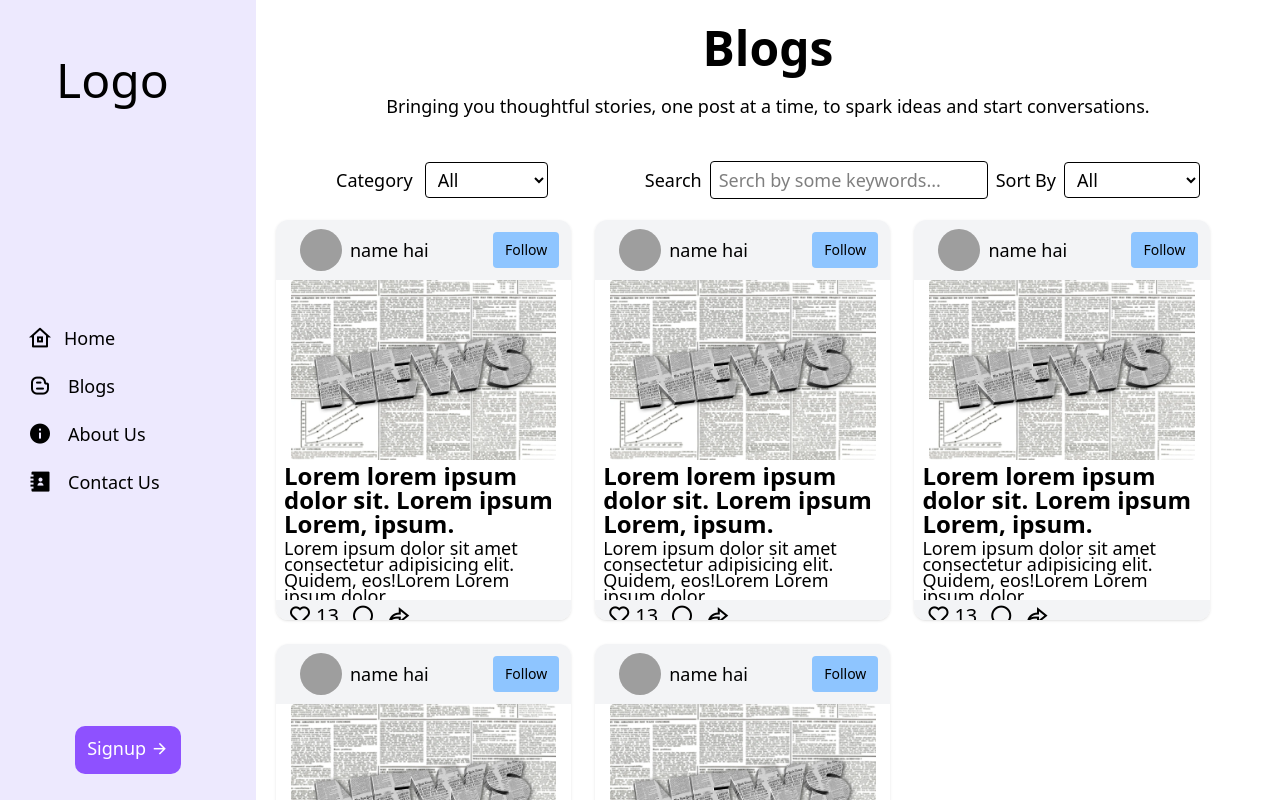
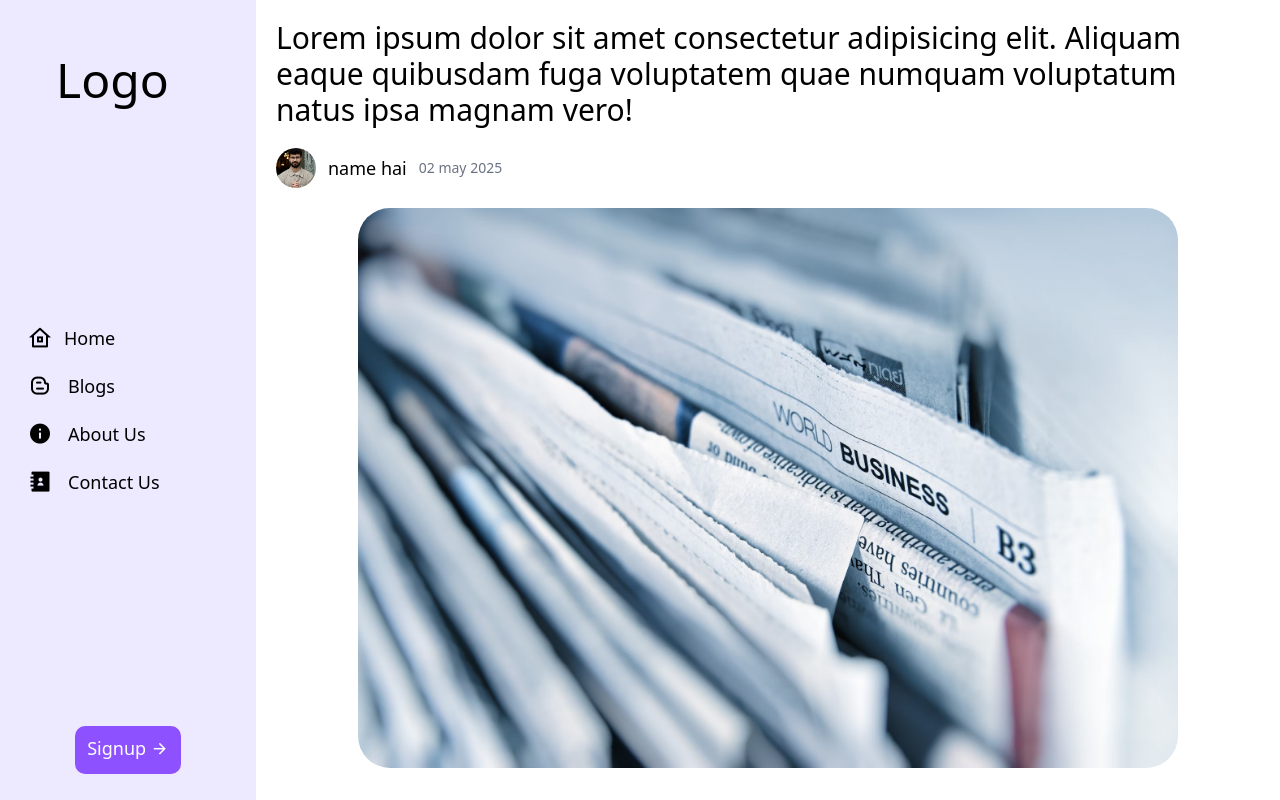
Before and after one commit to ShIreen66/blog-project-frontend, a React (Vite) app: page / in a window 1280 px wide. Built offline with nearby package versions, Linux system fonts and the light colour scheme; grey boxes are pictures that could not be loaded; a web font is replaced by a local one.

Commit message:
feat: add SingleBlog component and update HomeFeed to display it; enhance Blogs layout

```diff
--- a/src/component/Blogs.jsx
+++ b/src/component/Blogs.jsx
@@ -3,7 +3,7 @@ import Footer from "./Footer";
 
 const Blogs = () => {
   return (
-    <div className="w-full h-screen overflow-y-auto px-5">
+    <div className="w-full h-screen overflow-y-auto ">
       <h1 className="text-center pt-6 font-extrabold text-5xl">Blogs</h1>
       <p className="text-center my-5 font-medium text-lg">
         Bringing you thoughtful stories, one post at a time, to spark ideas and
@@ -50,9 +50,9 @@ const Blogs = () => {
           </select>
         </div>
       </div>
-      <div className="w-full  flex gap-6  flex-wrap">
+      <div className="w-full  flex gap-6  flex-wrap px-5">
         <div className="card h-100 w-[30%]  flex flex-col justify-between rounded-xl overflow-hidden shadow-sm">
-          <div className="w-full h-[15%] bg-[#f3f4f6]   flex   gap-2 items-center justify-between px-3">
+          <div className="w-full h-[15%] bg-violet-100  flex   gap-2 items-center justify-between px-3">
             <div className="h-full flex  gap-2 items-center px-3">
               <img
                 src="https://images.unsplash.com/photo-1438761681033-6461ffad8d80?w=600&auto=format&fit=crop&q=60&ixlib=rb-4.1.0&ixid=M3wxMjA3fDB8MHxzZWFyY2h8Mnx8cGVyc29ufGVufDB8fDB8fHww"
@@ -62,7 +62,7 @@ const Blogs = () => {
               <p className="text-lg font-medium">name hai </p>
             </div>
 
-            <button className="cursor-pointer text-sm font-medium bg-blue-300 px-3 py-2 rounded">
+            <button className="cursor-pointer text-sm font-medium  bg-violet-400 px-3 py-2 rounded text-white">
               Follow
             </button>
             {/* <button className="text-sm font-medium border-blue-300 border-2 px-3 py-2 rounded">unfollow</button> */}
@@ -83,7 +83,7 @@ const Blogs = () => {
             eos!Lorem Lorem ipsum dolor ...
           </p>
 
-          <div className=" w-full h-[10%] bg-[#f3f4f6]  flex items-center px-3 gap-3">
+          <div className=" w-full h-[10%] bg-violet-100 flex items-center px-3 gap-3">
             <p className="flex items-center text-xl font-medium gap-1">
               <i class="ri-heart-line text-2xl cursor-pointer"></i> <p>13</p>
             </p>
@@ -102,7 +102,7 @@ const Blogs = () => {
               <p className="text-lg font-medium">name hai </p>
             </div>
 
-            <button className="cursor-pointer text-sm font-medium bg-blue-300 px-3 py-2 rounded">
+            <button className="cursor-pointer text-sm font-medium bg-blue-300 px-3 py-2 rounded ">
               Follow
             </button>
             {/* <button className="text-sm font-medium border-blue-300 border-2 px-3 py-2 rounded">unfollow</button> */}
--- /dev/null
+++ b/src/component/SingleBlog.jsx
@@ -0,0 +1,80 @@
+import React from "react";
+import Footer from "./Footer";
+
+const SingleBlog = () => {
+  return (
+    <div>
+      <div className="w-full h-screen overflow-y-auto">
+        <h2 className="m-5 text-3xl font-medium  ">
+          Lorem ipsum dolor sit amet consectetur adipisicing elit. Aliquam eaque
+          quibusdam fuga voluptatem quae numquam voluptatum natus ipsa magnam
+          vero!
+        </h2>
+        <div className="flex items-center gap-3 m-5">
+          <img
+            src="premium_photo.avif"
+            alt=""
+            className="w-10 aspect-square object-cover rounded-full"
+          />
+          <h2 className="font-medium text-lg">name hai </h2>
+          <p className="text-gray-500 font-medium text-sm">02 may 2025</p>
+        </div>
+        <div className="w-[80%]  h-[70vh] mx-auto    ">
+          {" "}
+          <img
+            src="content.avif"
+            alt=""
+            className="w-full  h-full object-cover  mx-auto rounded-4xl hover:scale-y-110 "
+          />
+        </div>
+        <p className="m-10 text-justify text-lg">
+          Lorem ipsum dolor sit amet consectetur adipisicing elit. Cum dolores
+          est, optio doloremque natus vero temporibus et asperiores. Sed quod
+          nesciunt id nam temporibus, beatae quae! Facere dolorem eos in aperiam
+          mollitia placeat ducimus consequuntur! Sit ipsam culpa consequatur
+          impedit aliquam aliquid neque corporis omnis quos dolorem molestiae ea
+          adipisci, a voluptates explicabo nostrum et error cumque illum
+          doloribus labore. Assumenda nobis deserunt et tempore sunt quos
+          tenetur aspernatur natus nesciunt dicta. Ratione ad laudantium nam sed
+          cum dolor. Dignissimos expedita aperiam dicta eveniet illo sequi porro
+          quod. Consequuntur officiis provident quas sit in sapiente ab, tempore
+          consectetur. Ratione, exercitationem. Lorem ipsum dolor sit amet
+          consectetur adipisicing elit. Iste suscipit nesciunt debitis hic
+          blanditiis amet modi vero cupiditate repellat quibusdam veniam,
+          asperiores unde praesentium. Delectus vero dolores eius, ut illo
+          ratione quos.
+          <br /> Adipisci dolor ad enim. Dolor nesciunt beatae unde nisi sed eos
+          sequi expedita veritatis iusto nobis aut, voluptate illo eaque alias
+          possimus sint blanditiis, architecto impedit id ab. Iusto hic incidunt
+          perspiciatis earum doloribus ea velit sapiente assumenda molestiae
+          facere exercitationem ipsa, cumque quos officiis. Amet impedit, eius
+          omnis, in molestias quo explicabo cum ex dolore harum repudiandae qui
+          dignissimos magnam facere nesciunt maxime at nemo neque praesentium.
+        </p>
+
+        <div className=" w-full h-[5%]   flex items-center px-10 mt-5 gap-3 ">
+          <p className="flex items-center text-xl font-medium gap-1">
+            <i class="ri-heart-line text-2xl cursor-pointer"></i> <p>13</p>
+          </p>
+          <i class="ri-chat-3-line text-2xl cursor-pointer"></i>
+          <i class="ri-share-forward-line text-2xl cursor-pointer"></i>
+        </div>
+        <div className="flex mx-10 mb-3  gap-5">
+          <img
+            src="premium_photo.avif"
+            alt=""
+            className="h-10 aspect-square object-cover rounded-full"
+          />
+          <input
+            type="text"
+            className="border outline-0 w-80 rounded-lg px-3 not-first:"
+            placeholder="Add Your own Views"
+          />
+        </div>
+        <Footer />
+      </div>
+    </div>
+  );
+};
+
+export default SingleBlog;
--- a/src/pages/user/HomeFeed.jsx
+++ b/src/pages/user/HomeFeed.jsx
@@ -1,6 +1,7 @@
 import Blogs from "../../component/Blogs";
 import HeroSection from "../../component/HeroSection";
 import Navigation from "../../component/Navigation";
+import SingleBlog from "../../component/SingleBlog";
 
 const HomeFeed = () => {
   return (
@@ -10,7 +11,8 @@ const HomeFeed = () => {
       </div>
       <div className="h-full w-[80%] ">
         {/* <HeroSection /> */}
-        <Blogs/>
+<SingleBlog/>
+        {/* <Blogs/> */}
       </div>
     </div>
   );
```
